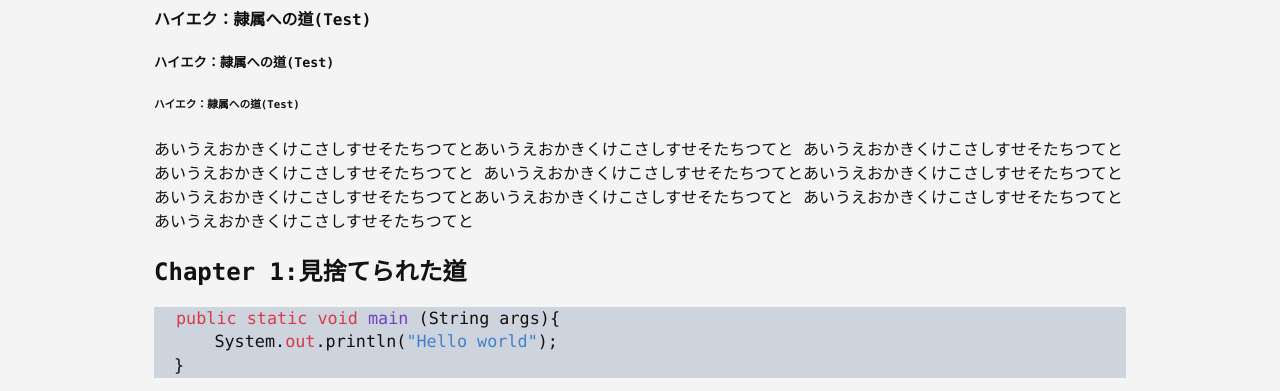
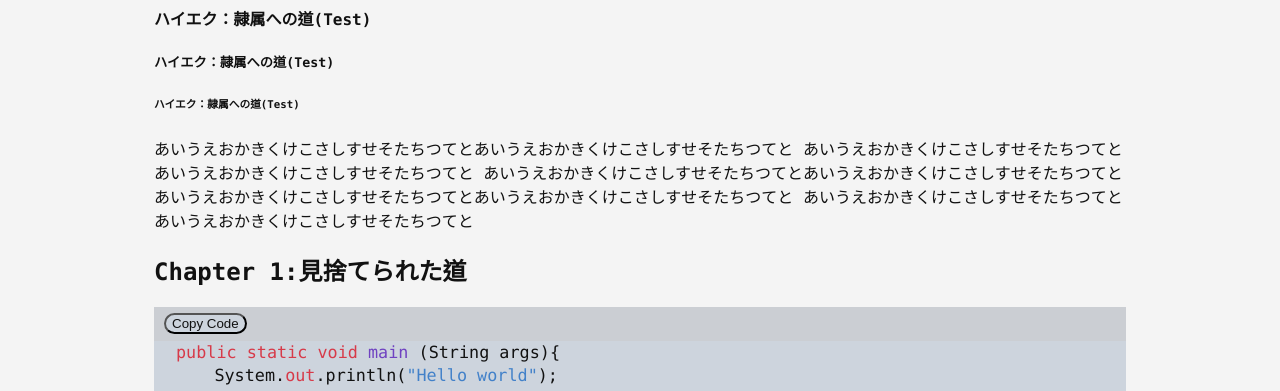
Before and after one commit to Texas0295/Texas0295.github.io, a plain HTML site: page pages/articles/20240921.html in a window 1280 px wide. Shown: the part 287-678 px from the top of the page. Drawn offline with Linux system fonts and the light colour scheme.

Commit message:
round button

```diff
--- a/pages/articles/20240921.html
+++ b/pages/articles/20240921.html
@@ -71,9 +71,9 @@
       あいうえおかきくけこさしすせそたちつてとあいうえおかきくけこさしすせそたちつてと
     </p>
     <h2>Chapter 1:見捨てられた道</h2>
-    <pre><code>public static void main (String args){
+    <div class="pre_content"><pre><code>public static void main (String args){
     System.out.println("Hello world");
-}</code></pre>
+    }</code></pre></div>
 
     <h1>標題</h1>
     <hr />
--- a/resources/css/article.css
+++ b/resources/css/article.css
@@ -117,6 +117,7 @@ img {
     left: 10px;
     background-color: var(--preBackgroundColor);
     color: var(--textColor);
+    border-radius: 12px;
    /* more stuff */
 }
 
```
